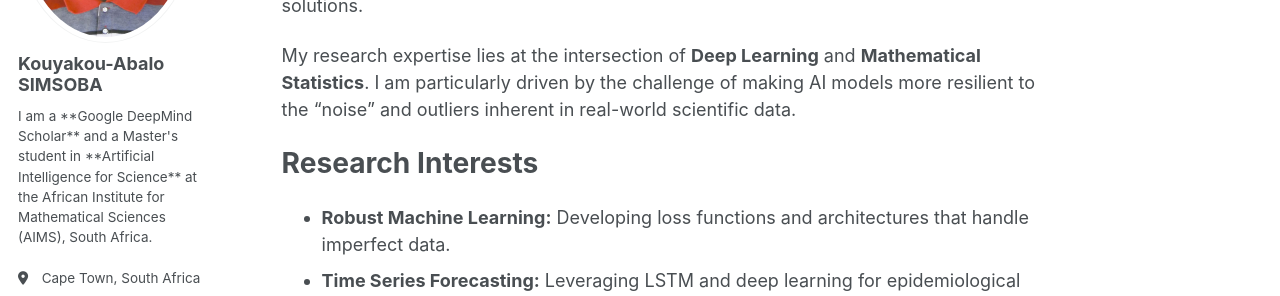
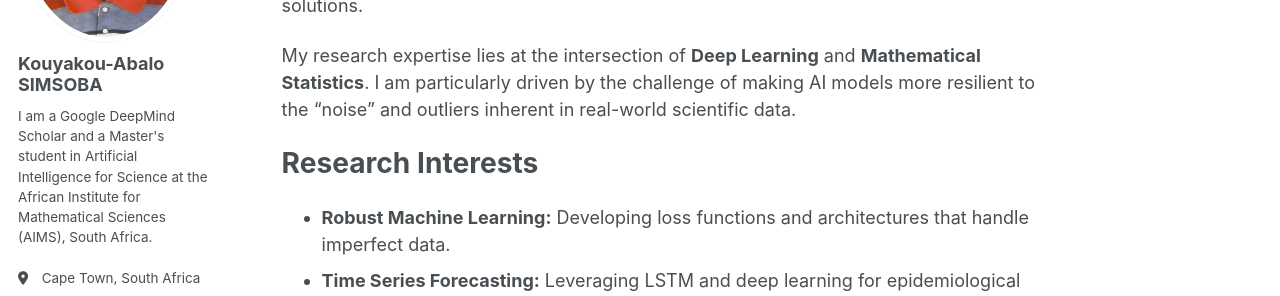
Before and after one commit to simsoba-research/simsoba-research.github.io, a Jekyll site: the page built from _pages/about.md, in a window 1280 px wide. Shown: the part 280-576 px from the top of the page. Built offline with Jekyll 4.4.1, drawn with Linux system fonts in a browser that asks for light colours; some web fonts are replaced; a script bundle is joined from its source files by our own code; library files that are not in the unit come from our copies.

```diff
--- a/_config.yml
+++ b/_config.yml
@@ -15,7 +15,7 @@ author:
   avatar                : "profile.png"
   name                  : "Kouyakou-Abalo SIMSOBA"
   bio: |
-    I am a **Google DeepMind Scholar** and a Master's student in **Artificial Intelligence for Science** at the African Institute for Mathematical Sciences (AIMS), South Africa.
+    I am a Google DeepMind Scholar and a Master's student in Artificial Intelligence for Science at the African Institute for Mathematical Sciences (AIMS), South Africa.
   location              : "Cape Town, South Africa"
   employer: |
     AIMS, South Africa
```
